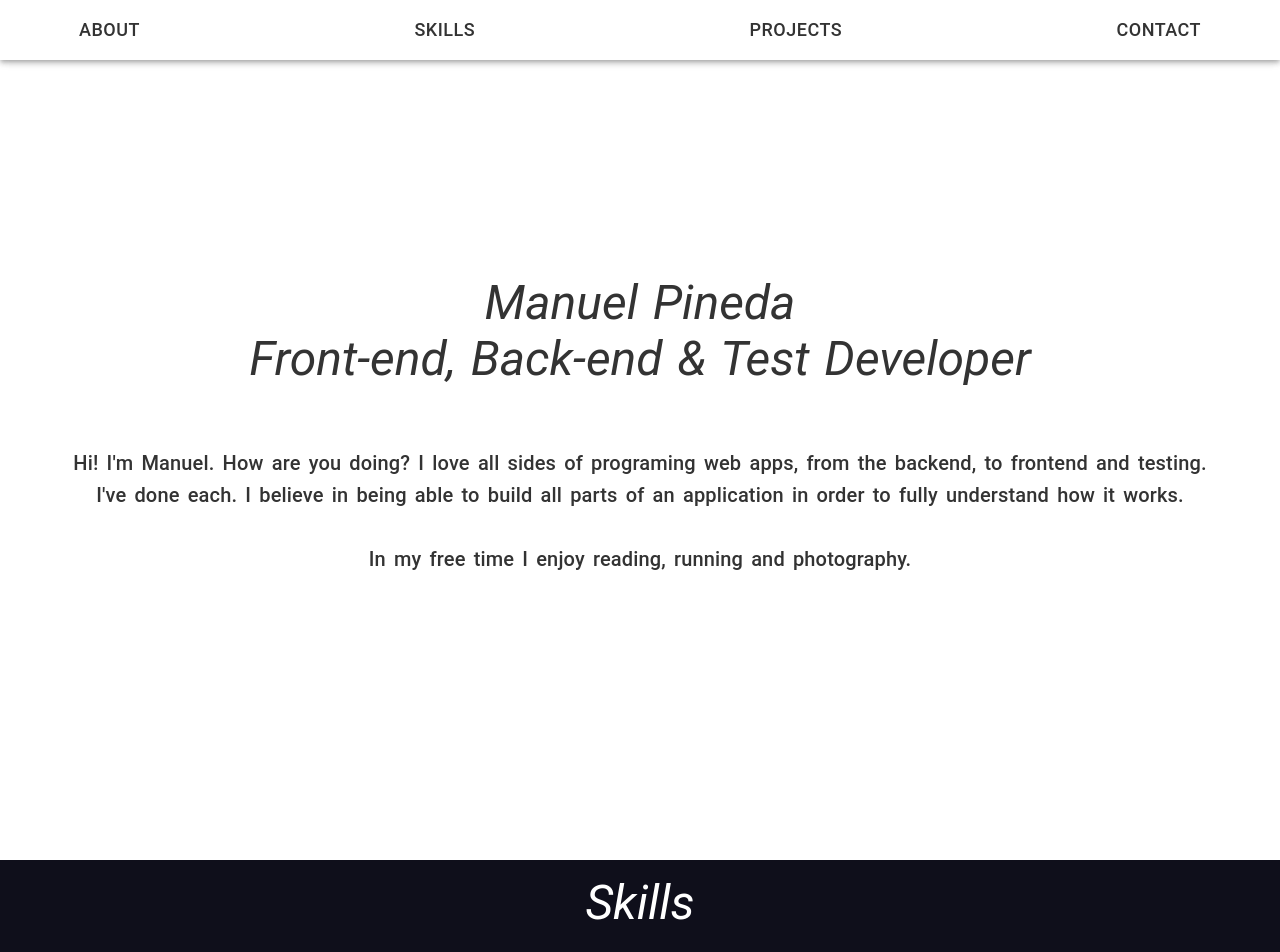
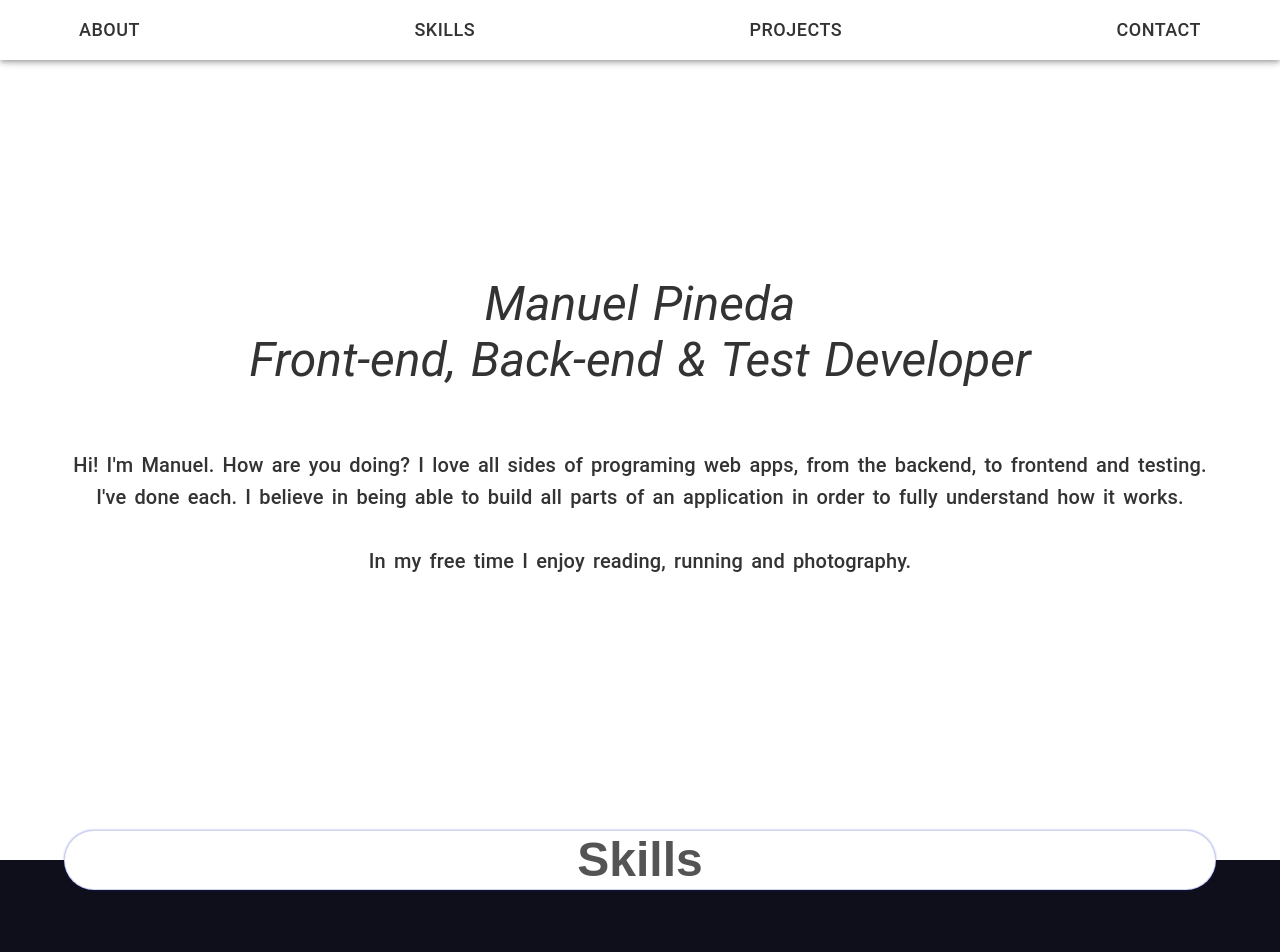
Before and after one commit to manuel12/personal-portfolio-page, a React (Create React App) app in the folder react-portfolio/: page / in a window 1280 px wide. Shown: the top 952 px of the page. Built offline with nearby package versions, Linux system fonts and the light colour scheme.

Commit message:
Added stylings for headings.

```diff
--- a/react-portfolio/src/App.css
+++ b/react-portfolio/src/App.css
@@ -5,8 +5,10 @@
   --font-color: #333;
   --main-color: #fff;
   --main-color-light: #f0f0f0;
+
   --action-color: #1aff8c;
   --action-color-light: #84ffa9;
+
   --background-color: #00ce3b;
   --darker-background-color: #009916;
   --darkest-background-color: #003000;
@@ -55,6 +57,25 @@ h1 {
   font-size: 2.1rem;
 }
 
+h3 {
+  padding: 1px;
+}
+
+.skills-heading,
+.projects-heading,
+.contact-heading {
+  position: relative;
+  top: -45px;
+  background-color: white;
+  border-radius: 50px;
+  border: 1px solid #121b6e2e;
+  font-family: Montserrat, sans-serif !important;
+  font-style: normal !important;
+  font-weight: 600 !important;
+  color: rgb(84, 84, 84) !important;
+  box-shadow: 0px 0px 2px #002aff79;
+}
+
 li {
   list-style-type: none;
 }
```
